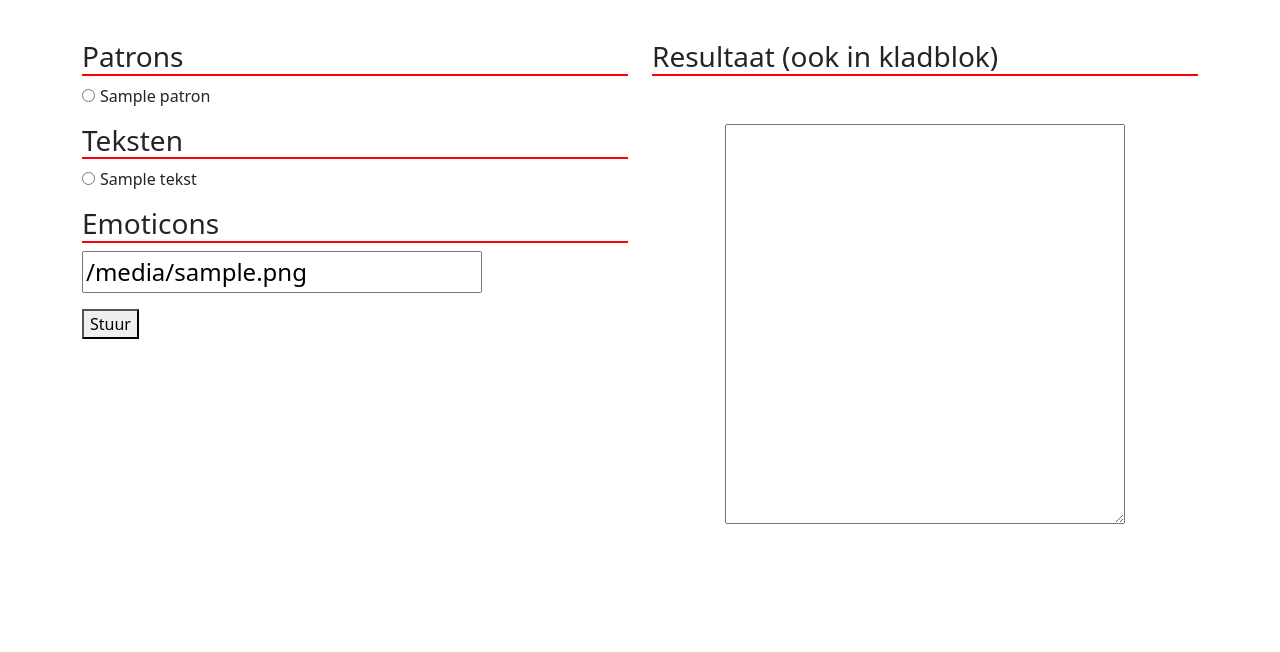
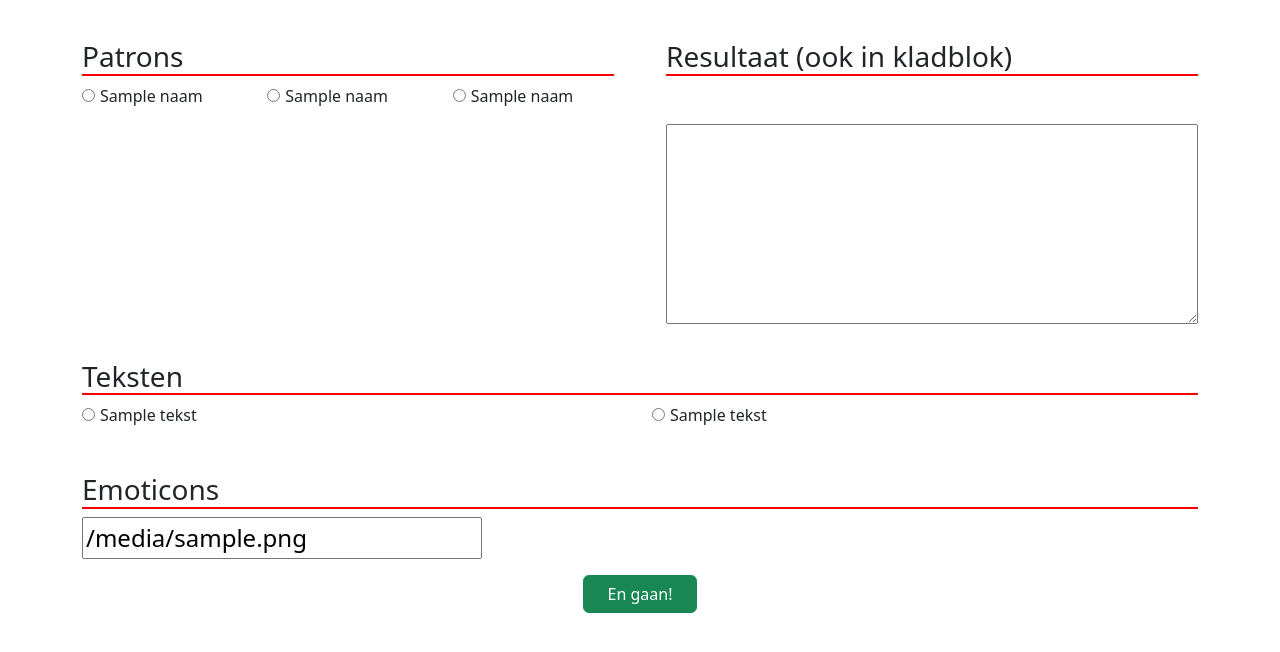
Before and after one commit to wilbertvandiemen/patreon-notfication-help, a Flask app: template templates/index.html in a window 1280 px wide. Shown: the top 652 px of the page. Run offline with Flask 2, Linux system fonts and the light colour scheme; the template is opened without the code that fills it: most values are stand-ins (such as "Sample title", 1, 10 or a date in 2020); some libraries are stand-ins or nearby versions.

Commit message:
pagina wat platter gemaakt en wat stijl dingetjes

```diff
--- a/app.py
+++ b/app.py
@@ -1,12 +1,13 @@
-from flask import Flask, render_template, send_from_directory
+from flask import Flask, render_template, send_from_directory, request
 from flask_socketio import SocketIO, send, emit
 import emoji
 import os
 import random
+import pprint
 
 app = Flask(__name__)
 app.config['SECRET_KEY'] = 'Y0L379iswHNAB9LdkmBXePZyz5dcB'
-# app.config['DEBUG'] = True
+app.config['DEBUG'] = True
 # app.config['HOST'] = '0.0.0.0'
 
 socketio = SocketIO(app)
@@ -14,19 +15,39 @@ socketio = SocketIO(app)
 def xml_escape(chars, data_dict):
     return chars.encode('ascii', 'xmlcharrefreplace').decode()
 
+def chunks(lst, n):
+    """Yield successive n-sized chunks from lst."""
+    for i in range(0, len(lst), n):
+        yield lst[i:i + n]
+
 @app.route('/')
 def index():
     with open('data/teksten.txt') as bestand:
         data = bestand.read()
-        data_into_list = data.split("\n")
+
+    regels = data.split("\n")
+    data_into_list = [{"id":item.split(";")[0], "tekst":item.split(";")[1]} for item in regels]
+
+    gedeelte = int((len(data_into_list)+1)/2)
+    # print(gedeelte)
+    teksten_in_tweeen = list(chunks(data_into_list, gedeelte))
+
 
     with open('data/emoticons.txt', mode="r") as bestand:
         emoticons = bestand.read().strip()
 
     patrons = ['Ryan', 'Timothy', 'Max', 'Radu', 'Thomas', 'Ciji', 'buddy', 'my friend', 'Jonathan', 'Ben', 'Marco', 'Mike', 'Carlos', 'Ronny']
-    patrons = sorted(patrons)
+    patrons_to_sort = [{'naam' : item, 'upper_naam' : item.upper()} for item in patrons]
+    patrons = sorted(patrons_to_sort, key=lambda d: d['upper_naam'])
 
-    return render_template('index.html', emoticons=emoji.emojize(emoticons), patrons=patrons, teksten=data_into_list)
+    gedeelte = int((len(patrons)+2)/3)
+    # print(gedeelte)
+    in_drieen = list(chunks(patrons, gedeelte))
+
+    # pprint.pprint(list(in_drieen))
+    # print(in_drieen[0])
+
+    return render_template('index.html', emoticons=emoji.emojize(emoticons), patrons=in_drieen, teksten=teksten_in_tweeen)
 
 @app.route('/favicon.ico')
 def favicon():
@@ -44,9 +65,11 @@ def receive_message(json):
         data = bestand.read()
         data_into_list = data.split("\n")
 
+    teksten = [item.split(";")[1] for item in data_into_list]
+
     return_tekst = ''
     if 'tekst' in json:
-        return_tekst = data_into_list[int(json['tekst'])]
+        return_tekst = teksten[int(json['tekst'])]
         if return_tekst == '<<alleen emoticons>>':
             return_tekst = ''
         if not return_tekst.find('@@') == -1:
@@ -67,6 +90,8 @@ def receive_message(json):
     emoticons_array = [':' + item + ':' for item in emoticons_array]
     emoticons = ''.join(emoticons_array)
 
+    return_tekst += request.remote_addr
+
     if return_tekst:
         emit('from server', f'{return_tekst} {emoji.emojize(emoticons)}')
     else:
--- a/static/styles.css
+++ b/static/styles.css
@@ -17,6 +17,10 @@ body {
 	margin-top: 40px;
 }
 
+.row {
+margin-bottom: 30px;
+}
+
 input[type="radio"] {
     margin-right: 5px;
 }
@@ -26,11 +30,13 @@ input#emoticons, #result {
 }
 
 .resultaat{
-    text-align: center;
+    text-align: left;
+    padding-left: 40px;
 }
 
 #result {
-    height: 400px;
+    height: 200px;
+    width: 100%;
     margin-top: 40px;
 }
 
@@ -38,3 +44,12 @@ h3 {
 	border-bottom: 2px solid red;
 	text-align: left;
 }
+
+.btn {
+padding-left: 1.5rem;
+padding-right: 1.5rem;
+}
+
+.button-p{
+text-align:center;
+}
--- a/templates/index.html
+++ b/templates/index.html
@@ -12,27 +12,47 @@
 <div class="row">
 <div class="col">
     <h3>Patrons</h3>
-    {% for patron in patrons %}
+    <div class="row">
+    {% for item in range(0,3) %}
+        <div class="col">
+        {% for patron in patrons[item] %}
     <p>
-    <label><input class="naam" type="radio" name="naam" value="{{ patron }}">{{ patron }}</label>
+    <label><input class="naam" type="radio" name="naam" value="{{ patron.naam }}">{{ patron.naam }}</label>
     </p>
     {% endfor%}
+    </div> <!-- einde deel kolom patrons -->
+        {% endfor%}
+    </div> <!-- einde row patrons -->
+</div> <!-- einde kolom patrons -->
+    <div class="col resultaat">
+        <h3>Resultaat (ook in kladblok)</h3>
+        <textarea id="result"></textarea>
+    </div>
+</div> <!-- einde rij patrons en resultaat -->
+<div class="row">
+    <div class="col">
     <h3>Teksten</h3>
-    {% for tekst in teksten %}
+    <div class="row">
+        {% for item in range(0,2) %}
+         <div class="col">
+    {% for tekst in teksten[item] %}
     <p>
-    <label><input class="tekst" type="radio" name="tekst" value="{{ loop.index - 1 }}">{{ tekst }}</label>
+    <label><input class="tekst" type="radio" name="tekst" value="{{ tekst.id }}">{{ tekst.tekst }}</label>
     </p>
     {% endfor%}
+    </div>
+        {% endfor%}
+    </div>
     <h3>Emoticons</h3>
     <p>
     <input id="emoticons" value="{{emoticons}}">
     </p>
-    <button id="send">Stuur</button>
+    <p class="button-p">
+        <button class="btn btn-success" id="send">En gaan!</button>
+    </p>
+
     </div>
-    <div class="col resultaat">
-        <h3>Resultaat (ook in kladblok)</h3>
-    <textarea id="result"></textarea>
-    </div>
+
     </div>
 </div>
     <script src="http://code.jquery.com/jquery-3.6.0.js"></script>
```
Also changed, not shown: data/teksten.txt (+10 -10 lines).
